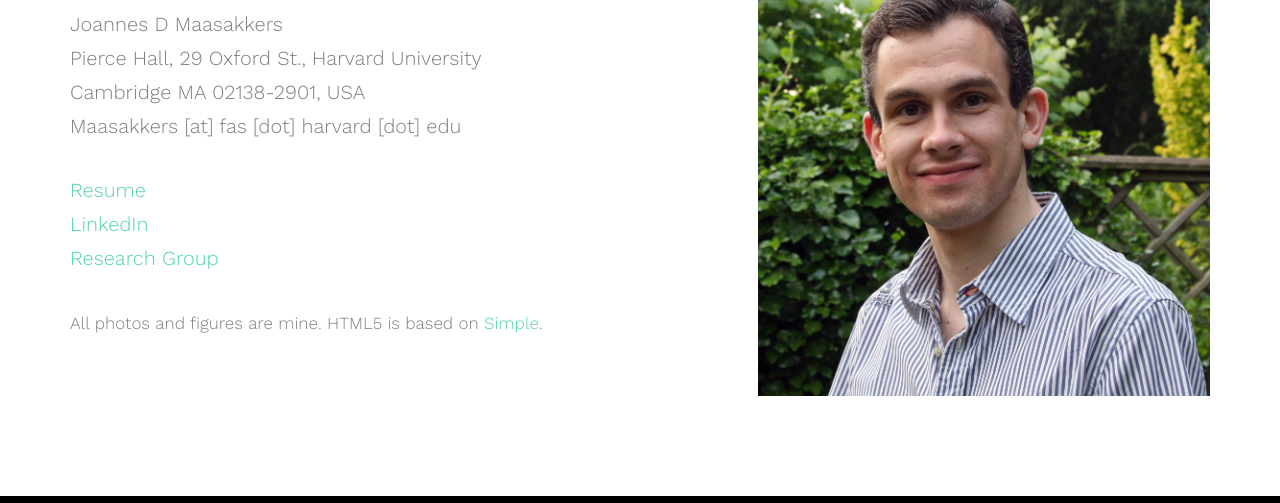
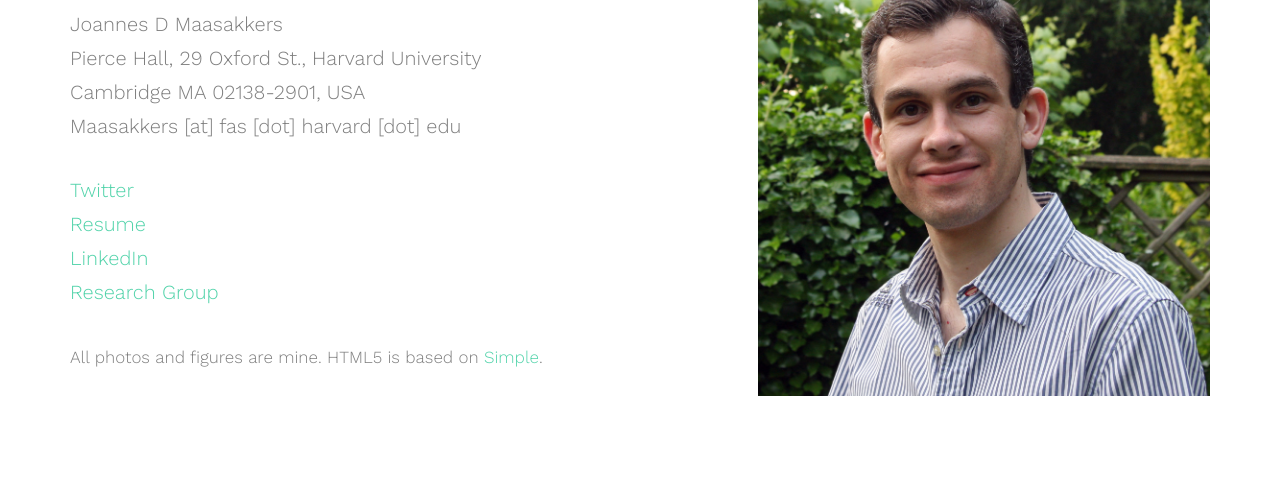
Before and after one commit to jdmaasakkers/jdmaasakkers.github.io, a plain HTML site: page about.html in a window 1280 px wide. Shown: the part 306-809 px from the top of the page. Drawn offline with nearby package versions, Linux system fonts and the light colour scheme.

Commit message:
Update about.html

```diff
--- a/about.html
+++ b/about.html
@@ -79,7 +79,7 @@
 					<div class="col-md-7">
 						<h2>About</h2>
 						<p>Joannes D Maasakkers <br /> Pierce Hall, 29 Oxford St., Harvard University <br /> Cambridge MA 02138-2901, USA <br /> Maasakkers [at] fas [dot] harvard [dot] edu</p>
-						<p><a href="documents/CVJDM_Web_1102.pdf"><span>Resume</span></a> <br /> <a href="https://www.linkedin.com/in/jdmaasakkers"><span>LinkedIn</span></a> <br /> <a href="http://acmg.seas.harvard.edu/index.html"><span>Research Group</span></a> </p>
+						<p><a href="https://twitter.com/jdmaasakkers"><span>Twitter</span></a> <br /> <a href="documents/CVJDM_Web_1102.pdf"><span>Resume</span></a> <br /> <a href="https://www.linkedin.com/in/jdmaasakkers"><span>LinkedIn</span></a> <br /> <a href="http://acmg.seas.harvard.edu/index.html"><span>Research Group</span></a> </p>
 						<p><small>All photos and figures are mine. HTML5 is based on <a href="https://freehtml5.co/simple-free-website-template-using-bootstrap/"><span>Simple</span></a>.</small></p>
 
 					</div>
```
